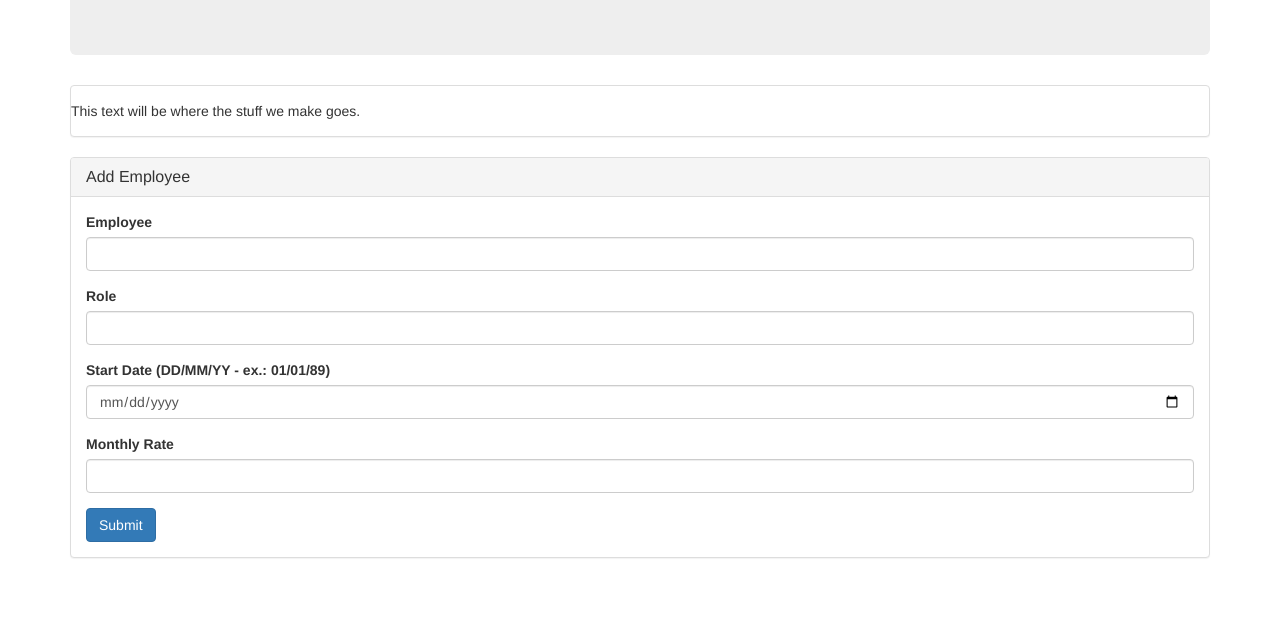
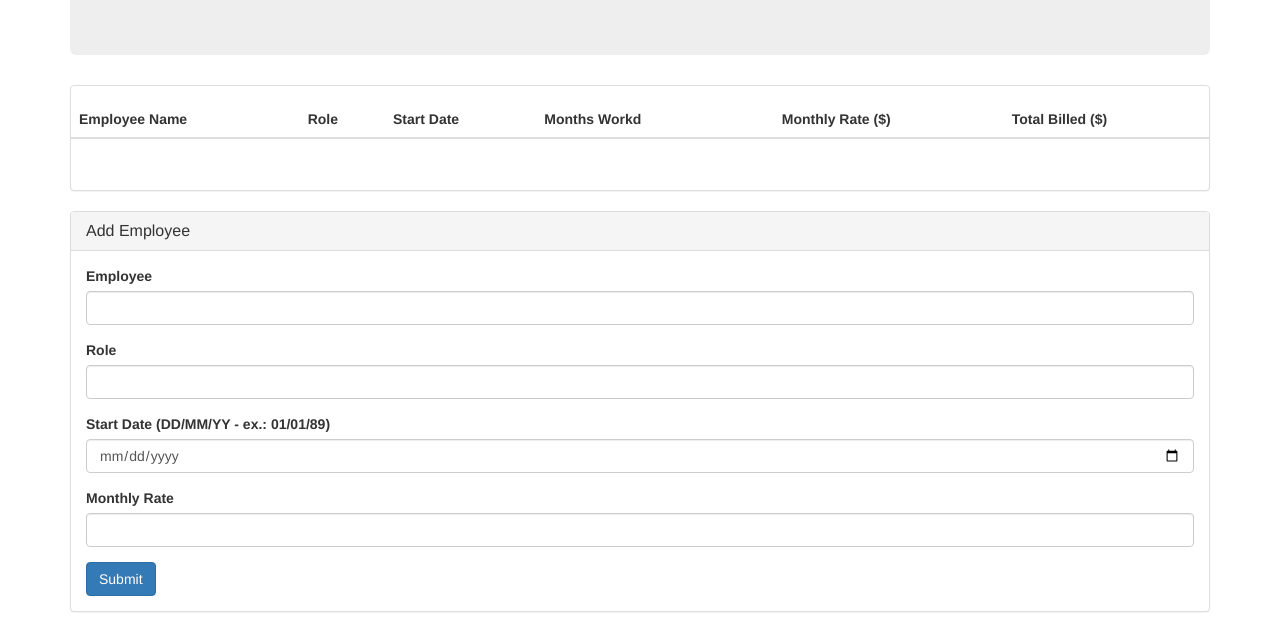
Before and after one commit to branvh/employee-management, a plain HTML site: page index.html in a window 1280 px wide. Shown: the part 244-876 px from the top of the page. Before the commit the page ends 822 px from the top, so only its background shows below. Drawn offline with nearby package versions, Linux system fonts and the light colour scheme.

Commit message:
table added

```diff
--- a/index.html
+++ b/index.html
@@ -1,42 +1,60 @@
 <!DOCTYPE html>
 <html lang="en">
+
 <head>
     <meta charset="UTF-8">
     <title>Employee Data Management</title>
-
     <!-- Bootstrap CDN-->
     <link rel="stylesheet" href="https://maxcdn.bootstrapcdn.com/bootstrap/3.3.6/css/bootstrap.min.css" integrity="sha384-1q8mTJOASx8j1Au+a5WDVnPi2lkFfwwEAa8hDDdjZlpLegxhjVME1fgjWPGmkzs7" crossorigin="anonymous">
     <script src="https://code.jquery.com/jquery-2.2.1.min.js"></script>
     <script src="https://maxcdn.bootstrapcdn.com/bootstrap/3.3.6/js/bootstrap.min.js" integrity="sha384-0mSbJDEHialfmuBBQP6A4Qrprq5OVfW37PRR3j5ELqxss1yVqOtnepnHVP9aJ7xS" crossorigin="anonymous"></script>
-
     <!-- Firebase Reference -->
     <script src="https://www.gstatic.com/firebasejs/live/3.0/firebase.js"></script>
 </head>
+
 <body>
-
     <div class="container">
         <br>
-
         <!-- Jumbotron Title -->
         <div class="jumbotron">
             <h1 class="text-center">Employee Data Management</h1>
             <h3 class="text-center">This <textarea></textarea> is inconsequential.</h3>
         </div>
-
         <!-- Listings of Stuff -->
         <div class="row">
             <div class="col-lg-12">
                 <div class="panel panel-default">
                     <div class="panel-body">
-
                         <div class="row">
-						This text will be where the stuff we make goes.
+                            <table class="table" id="employee-table">
+                                <thead>
+                                    <tr>
+                                        <th id="employee-header">Employee Name</th>
+                                        <th id="role-header">Role</th>
+                                        <th id="start-header">Start Date</th>
+                                        <th id="months-header">Months Workd
+                                            <th>
+                                                <th id="rate-header">Monthly Rate ($)</th>
+                                                <th id="billed-header">Total Billed ($)</th>
+                                    </tr>
+                                </thead>
+                                <tbody>
+                                    <tr>
+                                        <th scope="row"></th>
+                                        <td></td>
+                                        <td></td>
+                                        <td></td>
+                                        <td></td>
+                                        <td></td>
+                                        <td></td>
+                                    </tr>
+                                </tbody>
+                            </table>
                         </div>
                     </div>
                 </div>
             </div>
         </div>
-
         <!-- Add New Info -->
         <div class="row">
             <div class="col-lg-12">
@@ -64,17 +82,14 @@
                             </div>
                             <button id="submit-record" type="submit" class="btn btn-primary">Submit</button>
                         </form>
-
                     </div>
                 </div>
             </div>
         </div>
     </div>
-
     </div>
-
     <!-- Javascript -->
     <script src="javascript.js"></script>
+</body>
 
-</body>
 </html>
--- a/javascript.js
+++ b/javascript.js
@@ -9,6 +9,8 @@ var config = {
 
 firebase.initializeApp(config);
 
+var database = firebase.database();
+
 //on page load, do an ajax call to update the domm as the callback
 
 //on submit click, update DB with form data
```
Lines whose indentation alone changed are shown as unchanged.
